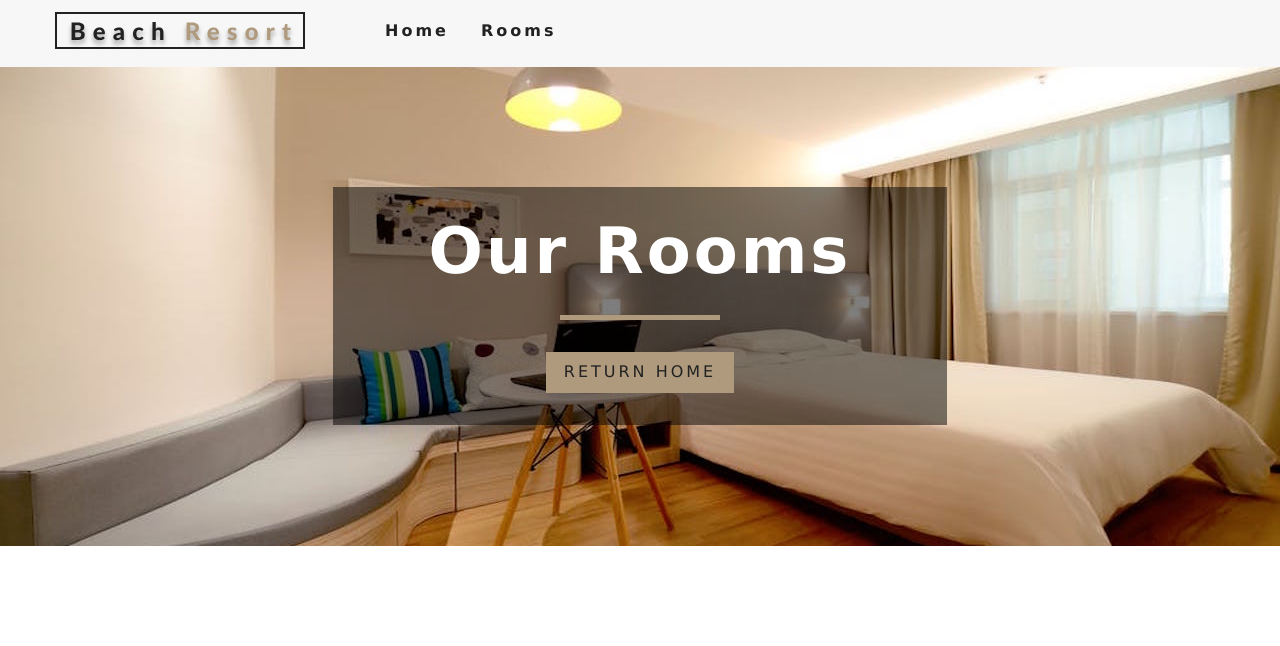
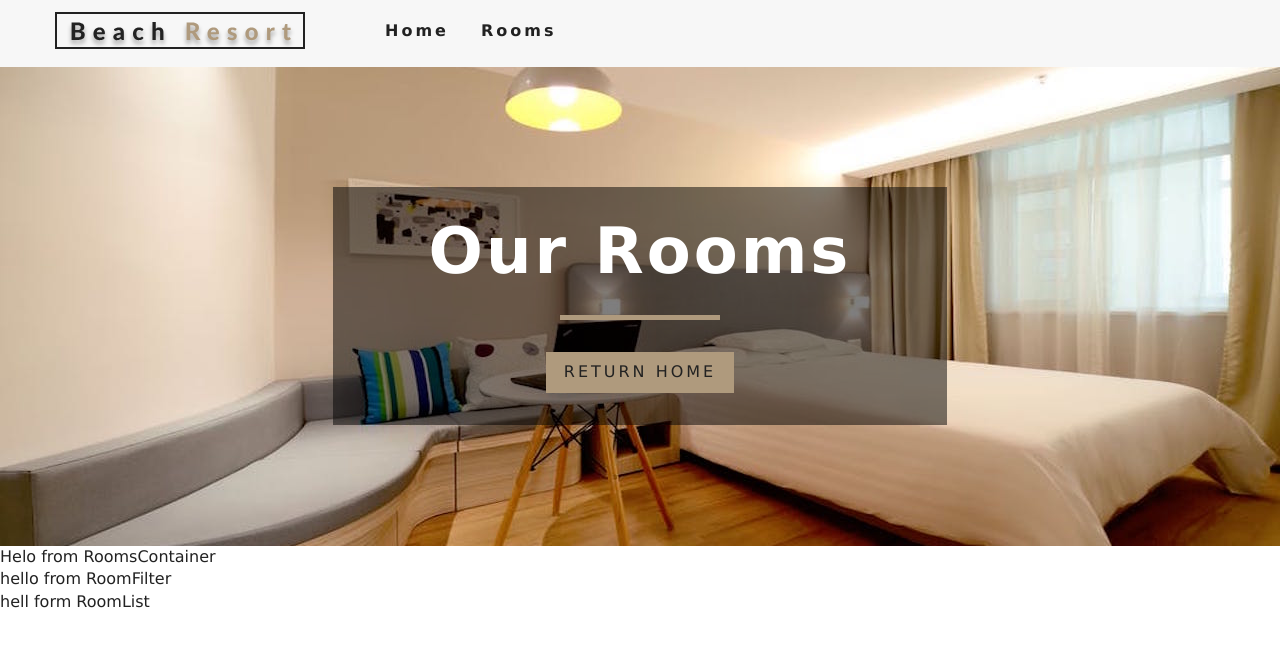
Before and after one commit to riraseth-react-stuff/hotel, a React (Create React App) app: page /rooms in a window 1280 px wide. Shown: the top 646 px of the page. Built offline with nearby package versions, Linux system fonts and the light colour scheme; what oaf-react-router would draw is missing.

Commit message:
room container/ context in rfc

```diff
--- /dev/null
+++ b/src/components/RoomContainer.js
@@ -0,0 +1,49 @@
+import React from 'react';
+import RoomsFilter from './RoomsFilter';
+import RoomsList from './RoomsList';
+import { withRoomConsumer } from '../context';
+import Loading from './Loading';
+
+function RoomContainer({ context }) {
+  const { loading, sortedRooms, rooms } = context;
+  if (loading) {
+    return <Loading></Loading>;
+  }
+  return (
+    <div>
+      Helo from RoomsContainer
+      <RoomsFilter rooms={rooms}></RoomsFilter>
+      <RoomsList rooms={sortedRooms}></RoomsList>
+    </div>
+  );
+}
+
+export default withRoomConsumer(RoomContainer);
+
+// import React from 'react';
+// import RoomsFilter from './RoomsFilter';
+// import RoomsList from './RoomsList';
+// import { RoomConsumer } from '../context';
+// import Loading from './Loading';
+// export default function RoomsContainer() {
+//   return (
+//     <RoomConsumer>
+//       {value => {
+//         const { loading, sortedRooms, rooms } = value;
+//         if (loading) {
+//           return <Loading></Loading>;
+//         }
+//         return (
+//           <div>
+//             Helo from RoomsContainer
+//             <RoomsFilter rooms={rooms}></RoomsFilter>
+//             <RoomsList rooms={sortedRooms}></RoomsList>
+//           </div>
+//         );
+//       }}
+//     </RoomConsumer>
+//   );
+// }
+
+// <RoomConsumer></RoomConsumer> to access context in function based component
+// value in function is the value from context
--- /dev/null
+++ b/src/components/RoomsFilter.js
@@ -0,0 +1,5 @@
+import React from 'react';
+
+export default function RoomFilter() {
+  return <div>hello from RoomFilter</div>;
+}
--- /dev/null
+++ b/src/components/RoomsList.js
@@ -0,0 +1,5 @@
+import React from 'react';
+
+export default function RoomList() {
+  return <div>hell form RoomList</div>;
+}
--- a/src/context.js
+++ b/src/context.js
@@ -56,4 +56,14 @@
 
 const RoomConsumer = RoomContext.Consumer;
 
+export function withRoomConsumer(Component) {
+  return function ConsumerWrapper(props) {
+    return (
+      <RoomConsumer>
+        {value => <Component {...props} context={value}></Component>}
+      </RoomConsumer>
+    );
+  };
+}
+
 export { RoomProvider, RoomConsumer, RoomContext };
--- a/src/pages/Rooms.js
+++ b/src/pages/Rooms.js
@@ -2,8 +2,10 @@
 import Hero from '../components/Hero';
 import Banner from '../components/Banner';
 import { Link } from 'react-router-dom';
+import RoomContainer from '../components/RoomContainer';
 const Rooms = () => {
   return (
+    <React.Fragment>
       <Hero hero="roomsHero">
         <Banner title="our rooms">
           <Link to="./" className="btn-primary">
@@ -11,6 +13,8 @@
           </Link>
         </Banner>
       </Hero>
+      <RoomContainer></RoomContainer>
+    </React.Fragment>
   );
 };
 
```
Lines whose indentation alone changed are shown as unchanged.
